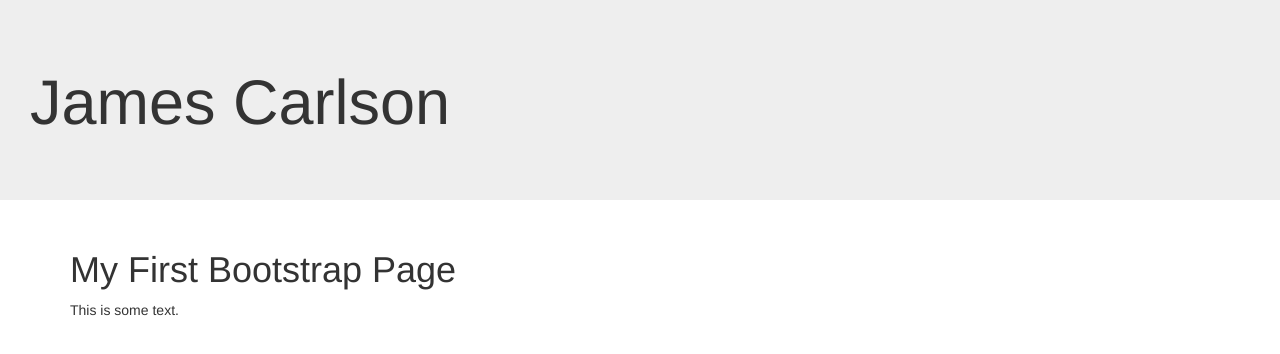
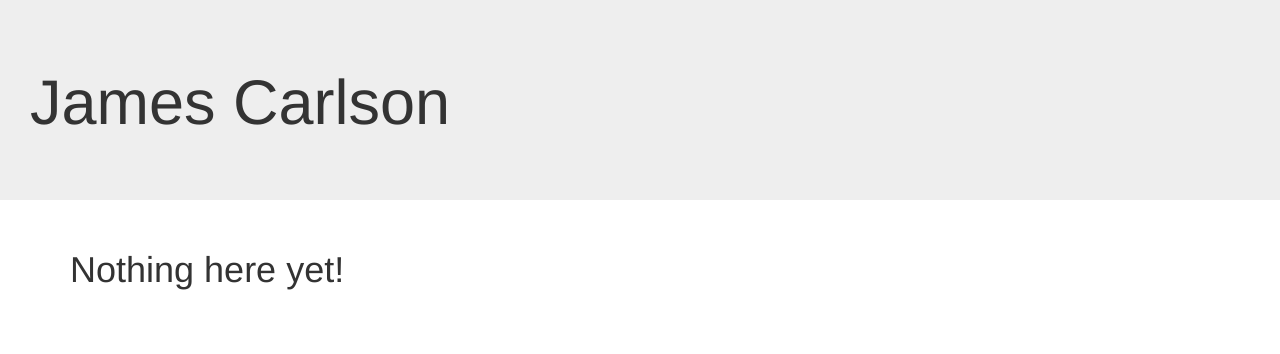
Before and after one commit to jamescarlson/jamescarlson, a plain HTML site: page index.html in a window 1280 px wide. Drawn offline with Linux system fonts and the light colour scheme.

Commit message:
simplified

```diff
--- a/index.html
+++ b/index.html
@@ -14,8 +14,7 @@
             </p>
         </div>
         <div class="container">
-            <h1>My First Bootstrap Page</h1>
-            <p>This is some text.</p>
+            <h1>Nothing here yet!</h1>
         </div>
 
 
```
